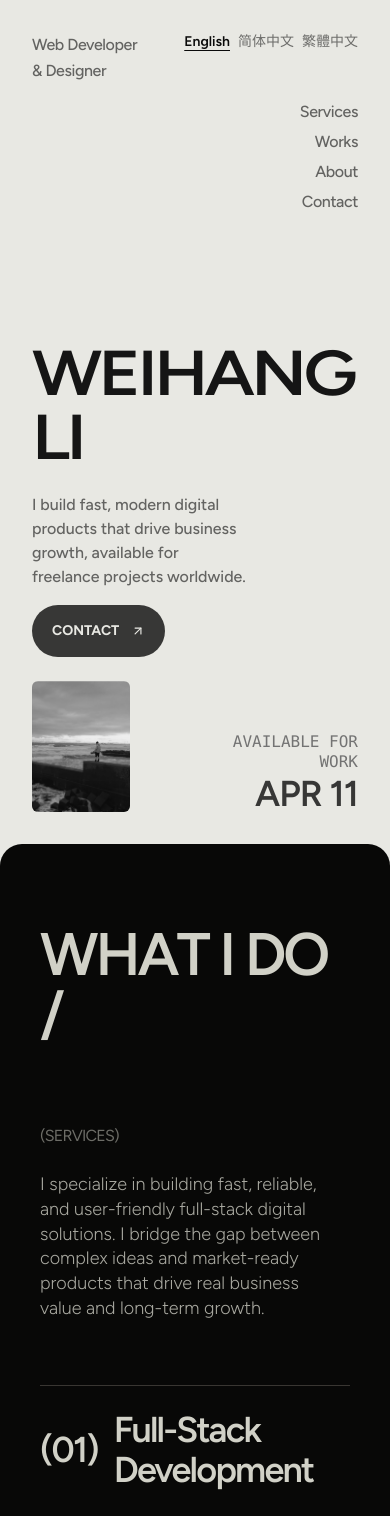
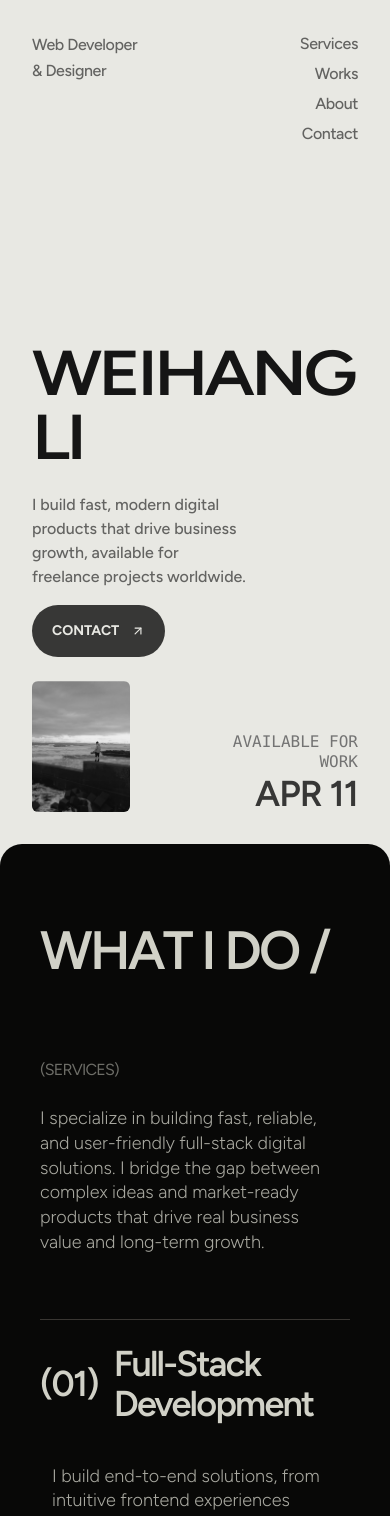
Before and after one commit to rowanchen-com/weihangli-portfolio, a Next.js app: page /en in a window 390 px wide. Shown: the top 1516 px of the page. Built offline with nearby package versions, Linux system fonts and the light colour scheme.

Commit message:
修改了一些手机端的字体和间距，更加适配手机端

```diff
--- a/src/components/layout/Header.tsx
+++ b/src/components/layout/Header.tsx
@@ -12,7 +12,7 @@ export default function Header() {
   const scrollTo = useScrollTo();
 
   return (
-    <header className="flex flex-col gap-4 md:flex-row md:justify-between md:items-start pt-8">
+    <header className="flex justify-between items-start pt-8">
       <div className="flex flex-wrap items-start justify-between gap-4 md:contents">
         <button
           type="button"
@@ -23,7 +23,6 @@ export default function Header() {
           <p className="md:hidden">{tHeader("roleMobile2")}</p>
           <p className="hidden md:block md:text-lg lg:text-xl">{tHeader("roleDesktop")}</p>
         </button>
-        <LocaleSwitcher className="md:hidden text-sm" />
       </div>
       <nav className="flex flex-col items-end gap-1.5 md:flex-row md:items-center md:gap-4">
         {HEADER_IDS.map((id) => (
--- a/src/components/sections/AboutSection.tsx
+++ b/src/components/sections/AboutSection.tsx
@@ -71,10 +71,10 @@ export default function AboutSection() {
       <div className="relative z-10">
         <motion.div
           style={{ scale, y, willChange: "transform", transformOrigin: "top center" }}
-          className="rounded-b-3xl bg-secondary px-10 pt-20 md:pt-[15vh] pb-20 sm:pb-40 text-secondary-foreground space-y-28 md:space-y-20"
+          className="rounded-b-3xl bg-secondary px-10 pt-4 sm:pt-20 md:pt-[15vh] pb-20 sm:pb-40 text-secondary-foreground space-y-20 md:space-y-20"
         >
           <div className="grid grid-cols-12 gap-x-6 gap-y-12">
-            <h2 className="order-2 col-span-12 flex flex-col lg:pt-24 font-semibold tracking-tighter leading-none md:order-1 lg:col-span-6 text-6xl sm:text-7xl md:text-[88px] lg:text-[96px]">
+            <h2 className="order-2 col-span-12 flex flex-col lg:pt-24 font-semibold tracking-tighter leading-none md:order-1 lg:col-span-6 text-[54px] sm:text-7xl md:text-[88px] lg:text-[96px]">
               <span className="block">
                 <SplitText stagger={0.04} duration={0.8} yOffset={50}>
                   {t("line1")}
--- a/src/components/sections/WhatIDoSection.tsx
+++ b/src/components/sections/WhatIDoSection.tsx
@@ -63,7 +63,7 @@ export default function WhatIDoSection() {
   return (
     <section id="services" className="px-10 pt-20 md:pt-20 bg-secondary rounded-t-3xl text-secondary-foreground relative z-10">
       <div className="mb-12 md:mb-24">
-        <h2 className="text-6xl md:text-[8vw] font-semibold tracking-tighter uppercase leading-none mb-20">
+        <h2 className="text-[54px] sm:text-[6xl] md:text-[8vw] font-semibold tracking-tighter uppercase leading-none mb-20">
           <SplitText stagger={0.04} duration={0.8} yOffset={50}>
             {t("heading")}
           </SplitText>
```
